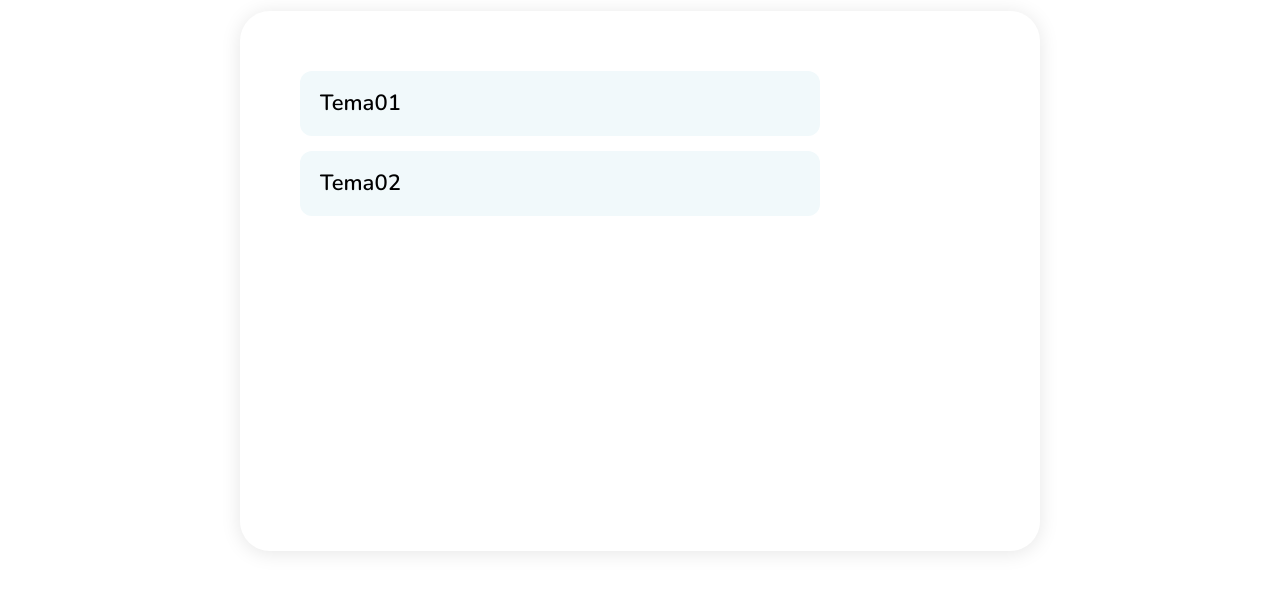
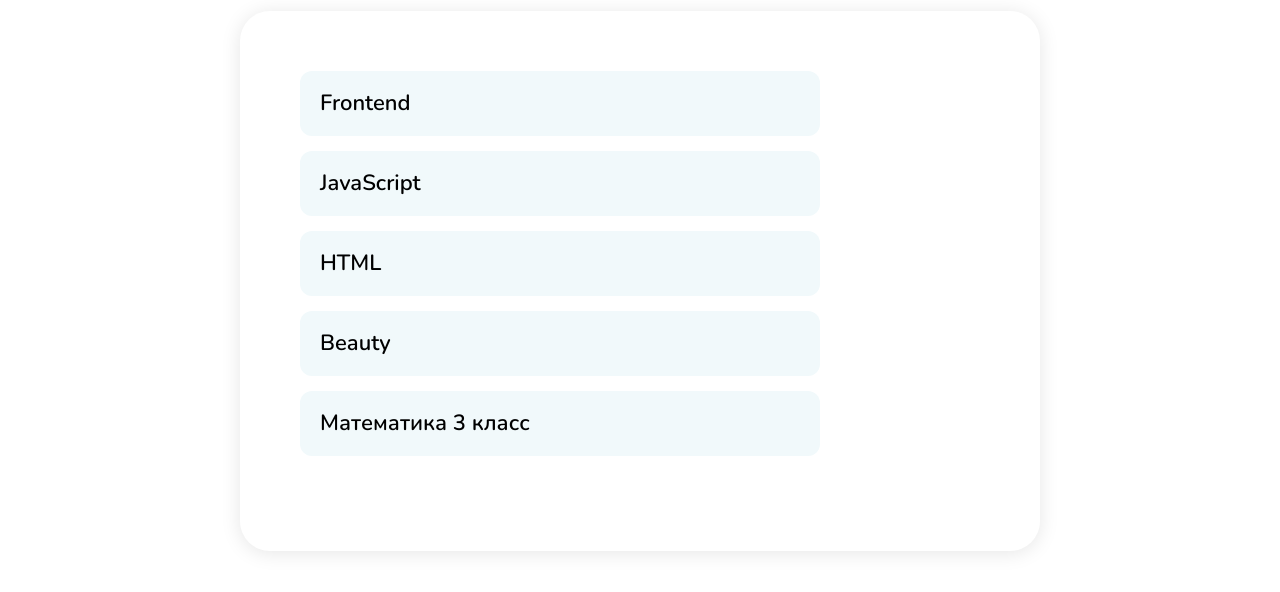
Before and after one commit to YuriArh/quizforstudy, a plain HTML site: page index.html in a window 1280 px wide. Shown: the part 236-828 px from the top of the page. Drawn offline with Linux system fonts and the light colour scheme.

Commit message:
save result work

```diff
--- /dev/null
+++ b/db/quiz_db.json
@@ -0,0 +1,339 @@
+[
+  {
+    "id": "622",
+    "theme": "Frontend",
+    "result": [
+      [30, "есть зададтки, нужно развивать"],
+      [60, "очень хорошо, но есть пробелы"],
+      [90, "отличный результат"]
+    ],
+    "list": [
+      {
+        "type": "radio",
+        "question": "Расшифруйте аббревиатуру HTML",
+        "answers": ["HyperText Markup Language", "HeadingText Markup Language", "HyperText Mode Language", "HeadingText Markup Language"]
+      },
+      {
+        "type": "radio",
+        "question": "Какой тег используется для создания ссылки",
+        "answers": ["<a>", "<link>", "<p>", "<button>"]
+      },
+      {
+        "type": "radio",
+        "question": "Где должен быть тег title?",
+        "answers": ["head", "main", "body", "footer"],
+        "correct": 1
+      },
+      {
+        "type": "radio",
+        "question": "Какая из предложенных ссылок является абсолютной?",
+        "answers": ["http://www.site.com/page.html", "/page.html", "./page.html", "page.html"]
+      },
+      {
+        "type": "radio",
+        "question": "Тег для вывода изображений",
+        "answers": ["img", "image", "picture", "figure"]
+      },
+      {
+        "type": "radio",
+        "question": "Можно ли строчные элементы вкладывать в блочные?",
+        "answers": ["да, можно", "нет, это не семантичная верстка", "можно, только осторожно", "нет, это не валидно"]
+      },
+      {
+        "type": "radio",
+        "question": "Сколько атрибутов id может быть на странице",
+        "answers": ["Один", "Два", "Сколько угодно", "Не одного, нет такого атрибута"]
+      },
+      {
+        "type": "checkbox",
+        "question": "Какие теги используются для списков",
+        "answers": ["dl", "ol", "ul", "rl"],
+        "correct": 3
+      },
+      {
+        "type": "radio",
+        "question": "Как сделать элемент flex-контейнером?",
+        "answers": ["display: flex", "<flex>", "class=\"flex\"", "flex: 1"]
+      },
+      {
+        "type": "checkbox",
+        "question": "Выберите значения свойства justify-content",
+        "answers": ["space-around", "space-between", "space-evenly", "space-revert"],
+        "correct": 3
+      },
+      {
+        "type": "radio",
+        "question": "Какое значение по умолчанию у свойства align-items?",
+        "answers": ["stretch", "initial", "center", "space-around"]
+      },
+      {
+        "type": "radio",
+        "question": "Можно ли использовать технологию Flex и Grid в одном проекте?",
+        "answers": ["да", "нет", "да, но только на разных страницах", "нет это сломает вёрстку"]
+      },
+      {
+        "type": "radio",
+        "question": "Может ли грид-элемент быть грид-контейнером?",
+        "answers": ["да", "нет, вёрстка сломается", "да, только если inline-grid", "нет, так не работает"]
+      },
+      {
+        "type": "checkbox",
+        "question": "Как в JavaScript создать массив?",
+        "answers": ["[]", "new Array()", "Array()", "array()"],
+        "correct": 3
+      },
+      {
+        "type": "radio",
+        "question": "Этот оператор завершает выполнение текущей функции и возвращает её значение.",
+        "answers": ["return", "break", "throw", "catch"]
+
+      },
+      {
+        "type": "radio",
+        "question": "Расшифруйте аббревиатуру DOM",
+        "answers": ["Document Object Model", "Document Objects Mode", "Digital Optical Modulation", "Digital Optical Modul"]
+      },
+      {
+        "type": "checkbox",
+        "question": "Метод, который округляет аргумент",
+        "answers": ["Math.ceil()", "Math.floor()", "Math.round()", "Math.pow()"],
+        "correct": 3
+      },
+      {
+        "type": "radio",
+        "question": "Этот метод разбивает строку на подстроки в виде массив строк",
+        "answers": ["split()", "slice()", "charAt()", "splice()"]
+      },
+      {
+        "type": "radio",
+        "question": "Что вернет выражение parseInt('007')",
+        "answers": ["7", "'007'", "ошибка", "ничего"]
+      },
+      {
+        "type": "checkbox",
+        "question": "Как добавить элемент elem в массив array?",
+        "answers": ["array.push(elem)", "array.shift(elem)", "array[array.length] = elem", "array.pop(elem)"],
+        "correct": 3
+      }
+    ]
+  },
+  {
+    "id": "57135",
+    "theme": "JavaScript",
+    "result": [
+      [20, "есть зададтки, нужно развивать"],
+      [60, "очень хорошо, но есть пробелы"],
+      [90, "отличный результат"]
+    ],
+    "list": [
+      {
+        "type": "checkbox",
+        "question": "Как в JavaScript создать массив?",
+        "answers": ["[]", "new Array()", "Array()", "array()"],
+        "correct": 3
+      },
+      {
+        "type": "radio",
+        "question": "Этот оператор завершает выполнение текущей функции и возвращает её значение.",
+        "answers": ["return", "break", "throw", "catch"]
+
+      },
+      {
+        "type": "radio",
+        "question": "Расшифруйте аббревиатуру DOM",
+        "answers": ["Document Object Model", "Document Objects Mode", "Digital Optical Modulation", "Digital Optical Modul"]
+      },
+      {
+        "type": "checkbox",
+        "question": "Метод, который округляет аргумент",
+        "answers": ["Math.ceil()", "Math.floor()", "Math.round()", "Math.pow()"],
+        "correct": 3
+      },
+      {
+        "type": "radio",
+        "question": "Этот метод разбивает строку на подстроки в виде массив строк",
+        "answers": ["split()", "slice()", "charAt()", "splice()"]
+      },
+      {
+        "type": "radio",
+        "question": "Что вернет выражение parseInt('007')",
+        "answers": ["7", "'007'", "ошибка", "ничего"]
+      },
+      {
+        "type": "checkbox",
+        "question": "Как добавить элемент elem в массив array?",
+        "answers": ["array.push(elem)", "array.shift(elem)", "array[array.length] = elem", "array.pop(elem)"],
+        "correct": 3
+      }
+    ]
+  },
+  {
+    "id": "89345",
+    "theme": "HTML",
+    "result": [
+      [10, "есть зададтки, нужно развивать"],
+      [60, "очень хорошо, но есть пробелы"],
+      [90, "отличный результат"]
+    ],
+    "list": [
+      {
+        "type": "radio",
+        "question": "Расшифруйте аббревиатуру HTML",
+        "answers": ["HyperText Markup Language", "HeadingText Markup Language", "HyperText Mode Language", "HeadingText Markup Language"]
+      },
+      {
+        "type": "radio",
+        "question": "Какой тег используется для создания ссылки",
+        "answers": ["<a>", "<link>", "<p>", "<button>"]
+      },
+      {
+        "type": "radio",
+        "question": "Где должен быть тег title?",
+        "answers": ["head", "main", "body", "footer"],
+        "correct": 1
+      },
+      {
+        "type": "radio",
+        "question": "Какая из предложенных ссылок является абсолютной?",
+        "answers": ["http://www.site.com/page.html", "/page.html", "./page.html", "page.html"]
+      },
+      {
+        "type": "radio",
+        "question": "Тег для вывода изображений",
+        "answers": ["img", "image", "picture", "figure"]
+      },
+      {
+        "type": "radio",
+        "question": "Можно ли строчные элементы вкладывать в блочные?",
+        "answers": ["да, можно", "нет, это не семантичная верстка", "можно, только осторожно", "нет, это не валидно"]
+      },
+      {
+        "type": "radio",
+        "question": "Сколько атрибутов id может быть на странице",
+        "answers": ["Один", "Два", "Сколько угодно", "Не одного, нет такого атрибута"]
+      },
+      {
+        "type": "checkbox",
+        "question": "Какие теги используются для списков",
+        "answers": ["dl", "ol", "ul", "rl"],
+        "correct": 3
+      },
+      {
+        "type": "radio",
+        "question": "Как сделать элемент flex-контейнером?",
+        "answers": ["display: flex", "<flex>", "class=\"flex\"", "flex: 1"]
+      },
+      {
+        "type": "checkbox",
+        "question": "Выберите значения свойства justify-content",
+        "answers": ["space-around", "space-between", "space-evenly", "space-revert"],
+        "correct": 3
+      },
+      {
+        "type": "radio",
+        "question": "Какое значение по умолчанию у свойства align-items?",
+        "answers": ["stretch", "initial", "center", "space-around"]
+      },
+      {
+        "type": "radio",
+        "question": "Можно ли использовать технологию Flex и Grid в одном проекте?",
+        "answers": ["да", "нет", "да, но только на разных страницах", "нет это сломает вёрстку"]
+      },
+      {
+        "type": "radio",
+        "question": "Может ли грид-элемент быть грид-контейнером?",
+        "answers": ["да", "нет, вёрстка сломается", "да, только если inline-grid", "нет, так не работает"]
+      }
+    ]
+  },
+  {
+    "id": "23023",
+    "theme": "Beauty",
+    "result": [
+      [20, "есть зададтки, нужно развивать"],
+      [50, "очень хорошо, вы разбирайтесь в теме бьюти"],
+      [80, "отличный результат"]
+    ],
+    "list": [
+      {
+        "type": "radio",
+        "question": "цветовой круг содержит в себе",
+        "answers": ["3 основных цвета", "4 основных цвета", "2 основных цвета", "5 основных цветов"]
+      },
+      {
+        "type": "radio",
+        "question": "золотое сечение лица - ",
+        "answers": ["идеальные пропорции лица", "может быть только у мужчин", "встречается только у женщин", "может быть только у детей"]
+      },
+      {
+        "type": "radio",
+        "question": "формы лица, сколько их?",
+        "answers": ["7", "4", "6", "5"]
+      },
+      {
+        "type": "radio",
+        "question": "формы глаз сколько их",
+        "answers": ["9", "6", "8", "5"]
+      },
+      {
+        "type": "radio",
+        "question": "комки Биша — это",
+        "answers": ["жировые отложения в области щек", "жировые отложения под глазами", "жировые отложения в области подбородка", "жировые отложения в верхних веках"]
+      },
+      {
+        "type": "radio",
+        "question": "корректор для лица:",
+        "answers": ["наносится точечно на проблемные участки кожи", "наносится на всё лицо", "наносится только под глаза", "наносится на зоны высветления лица"]
+      },
+      {
+        "type": "radio",
+        "question": "скульптор для лица нужен:",
+        "answers": ["для прорисовывания всех естественныех теневых зон на лице", "чтобы скрыть проблемные участки кожи", "для высветления зоны под глазами", "для затемнения зоны подбородка"]
+      }
+    ]
+  },
+  {
+    "id": "73789",
+    "theme": "Математика 3 класс",
+    "result": [
+      [20, "Молодец, ты очень старался, но нужно еще потренироваться"],
+      [60, "Умница, очень хороший результат"],
+      [100, "Вот это да, это лучший результат"]
+    ],
+    "list": [
+      {
+        "type": "checkbox",
+        "question": "Выбери все выражения, значения которых равны 6",
+        "answers": ["24 : 4", "42 : 7", "30 : 5", "48 : 6"],
+        "correct": 3
+      },
+      {
+        "type": "radio",
+        "question": "Цена одной наклейки 4 рубля. Сколько рублей нужно заплатить за 8 таких наклеек?",
+        "answers": ["4 · 8 = 32 (р.)", "4 + 8 = 12 (р.)", "8 : 4 = 2 (р.)", "8 – 4 = 4 (р.)"]
+
+      },
+      {
+        "type": "checkbox",
+        "question": "Выбери все выражения, значения которых равны 0",
+        "answers": ["0 · 43", "0 · 1", "52 : 1", "1 · 30"],
+        "correct": 2
+      },
+      {
+        "type": "radio",
+        "question": "Для украшения 3 одинаковых тортов нужно 24 розочки. Сколько розочек необходимо для украшения 6 таких тортов?",
+        "answers": ["48", "36", "72", "56"]
+      },
+      {
+        "type": "radio",
+        "question": "Летом Юра отдыхал на море. Там он собрал 10 больших ракушек, а маленьких в 2 раза больше. Сколько всего ракушек собрал Юра?",
+        "answers": ["30", "28", "60", "40"]
+      },
+      {
+        "type": "radio",
+        "question": "Найди площадь клумбы прямоугольной формы, если её длина 4 м, а ширина 2 м.",
+        "answers": ["8м²", "8м", "6м²", "6м"]
+      }
+    ]
+  }
+]
--- a/js/script.js
+++ b/js/script.js
@@ -5,98 +5,8 @@ const selection = document.querySelector('.selection');
 const title = document.querySelector('.main__title');
 
 const getData = () => {
-    const dataBase = [
-        {
-            id: "01",
-            theme: 'Tema01',
-            result: [
-                [30, 'Есть задатки'],
-                [60, 'Неплохо']
-                [100, 'Отлично']
-            ],
-            list: [
-                {
-                    type: 'checkbox',
-                    question: 'Вопрос',
-                    answers: ['правильный1', 'правилньый2', 'неправильный', 'неправильный'],
-                    correct: 2
-                },
-                {
-                    type: 'radio',
-                    question: 'Вопрос',
-                    answers: ['правильный1', 'неправилньый', 'неправильный', 'неправильный'],
-                },
-                {
-                    type: 'checkbox',
-                    question: 'Вопрос',
-                    answer: ['правильный1', 'правилньый2', 'неправильный', 'неправильный'],
-                    correct: 2
-                },
-                {
-                    type: 'radio',
-                    question: 'Вопрос',
-                    answer: ['правильный1', 'неправилньый', 'неправильный', 'неправильный'],
-                },
-                {
-                    type: 'checkbox',
-                    question: 'Вопрос',
-                    answers: ['правильный1', 'правилньый2', 'неправильный', 'неправильный'],
-                    correct: 1
-                },
-                {
-                    type: 'checkbox',
-                    question: 'Вопрос',
-                    answers: ['правильный1', 'правилньый2', 'правильный3', 'неправильный'],
-                    correct: 3
-                },
-                {
-                    type: 'radio',
-                    question: 'Вопрос',
-                    answers: ['правильный1', 'неправилньый', 'неправильный', 'неправильный'],
-                }
-            ]
-        },
-        {
-            id: "02",
-            theme: 'Tema02',
-            result: [
-                [40, 'Есть задатки'],
-                [80, 'Неплохо']
-                [100, 'Отлично']
-            ],
-            list: [
-                {
-                    type: 'radio',
-                    question: 'Вопрос',
-                    answers: ['правильный1', 'неправилньый', 'неправильный', 'неправильный'],
-                },
-                {
-                    type: 'radio',
-                    question: 'Вопрос',
-                    answers: ['правильный1', 'правилньый2', 'неправильный', 'неправильный'],
-                },
-                {
-                    type: 'checkbox',
-                    question: 'Вопрос',
-                    answers: ['правильный1', 'правилньый2', 'неправильный', 'неправильный'],
-                    correct: 1
-                },
-                {
-                    type: 'checkbox',
-                    question: 'Вопрос',
-                    answers: ['правильный1', 'правилньый2', 'правильный3', 'неправильный'],
-                    correct: 3
-                },
-                {
-                    type: 'radio',
-                    question: 'Вопрос',
-                    answers: ['правильный1', 'неправилньый', 'неправильный', 'неправильный'],
-                }
-            ]
-        }
-    ];
-    return dataBase;
-}
+    return fetch('db/quiz_db.json').then(responce => responce.json())
+};
 
 const hideElem = elem => {
     let opacity = getComputedStyle(elem).getPropertyValue('opacity');
@@ -129,8 +39,20 @@ const renderTheme = themes => {
         button.className = 'selection__theme';
         button.dataset.id = themes[i].id;
         button.textContent = themes[i].theme;
+        li.append(button);
 
-        li.append(button);
+        const result = loadResult(themes[i].id)
+
+        if (result) {
+            const p = document.createElement('p');
+            p.className = 'selection__result';
+
+            p.innerHTML = `
+                <span class="selection__result-ratio">${result}/${themes[i].list.length}</span>
+                <span class="selection__result-text">Последний результат</span>
+            `;
+            li.append(p);
+        }
 
         list.append(li);
 
@@ -138,11 +60,40 @@ const renderTheme = themes => {
     }
     return buttons;
 };
+const shuffle = array => {
+    const newArray = [...array];
+    for (let i = newArray.length - 1; i > 0; i -=1) {
+        let j = Math.floor(Math.random() * (i + 1));
+        [newArray[i], newArray[j]] = [newArray[j], newArray[i]]
+    }
+    return newArray;
+};
+
+const saveResult = (result, id) => {
+    localStorage.setItem(id, result);
+};
+
+const loadResult = (id) => localStorage.getItem(id);
+
+const createKeyAnswers = data => {
+    const keys = [];
+
+    for (let i = 0; i < data.answers.length; i++) {
+        if (data.type === 'radio') {
+            keys.push([data.answers[i], !i]);
+        } else {
+            keys.push([data.answers[i], i < data.correct]);
+        }
+    }
+
+    return shuffle(keys);
+};
 
 const createAnswer = data => {
     const type = data.type;
+    const answers = createKeyAnswers(data);
 
-    return data.answers.map(item => {
+    const labels = answers.map((item, i) => {
         const label = document.createElement('label');
         label.className = 'answer';
 
@@ -150,25 +101,68 @@ const createAnswer = data => {
         input.type = type;
         input.name = 'answer';
         input.className = `answer__${type}`;
+        input.value = i;
 
-        const text = document.createTextNode(item);
+        const text = document.createTextNode(item[0]);
 
         label.append(input, text);
 
         return label;
     });
-}
+
+    const keys = answers.map(answer => answer[1]);
+    return {
+        labels,
+        keys
+    };
+};
+
+const showResult = (result, quiz) => {
+    const block = document.createElement('div');
+    block.className = 'main__box main__box-result result';
+
+    const percent = result / quiz.list.length * 100;
+
+    console.log(quiz.result[1][0])
+
+let ratio = 0;
+
+    for (let i = 0; i < quiz.result.length; i++) {
+        if (percent >= quiz.result[i][0]) {
+            ratio = i;
+            console.log(quiz.result[i])
+        }
+    }
+
+    block.innerHTML = `
+    <h2 class="main__subtitle main__subtitle-result">Ваш результат</h2>
+
+        <div class="result__box">
+            <p class="result__ratio result__ratio-${ratio + 1}">${result}/${quiz.list.length}</p>
+            <p class="result__text">${quiz.result[ratio][1]}</p>
+        </div>
+
+    `;
+
+    const button = document.createElement('button');
+    button.className = 'main__btn result__return';
+    button.textContent = 'К списку квизов';
+
+    block.append(button);
+    main.append(block);
+};
+
 
 const renderQuiz = quiz => {
     hideElem(title);
     hideElem(selection);
-
 
     const questionBox = document.createElement('div');
     questionBox.className = 'main__box main__box-question';
 
     main.append(questionBox);
 
+    let result = 0;
     let questionCount = 0;
 
     const showQuestion = () => {
@@ -187,20 +181,19 @@ const renderQuiz = quiz => {
         legend.className = 'main__subtitle';
         legend.textContent = data.question;
 
-        const answers = createAnswer(data);
+        const answersData = createAnswer(data);
 
         const button = document.createElement('button');
         button.className = 'main__btn question__next';
         button.type = 'submit';
         button.textContent= 'Подтвердить';
 
-        fieldset.append(legend, ...answers);
+        fieldset.append(legend, ...answersData.labels);
 
         form.append(fieldset, button);
 
         questionBox.append(form);
 
-        console.log(form.answer)
         form.addEventListener('submit', (event) => {
             event.preventDefault();
 
@@ -212,9 +205,23 @@ const renderQuiz = quiz => {
                 return input.checked ? input.value : false;
             });
             if (ok) {
-                console.log(answer);
+                if ((answer.every((result, i) => !!result === answersData.keys[i]))) {
+                    result +=1;
+                }
+
+                if (questionCount < quiz.list.length) {
+                    showQuestion();
+                } else {
+                    hideElem(questionBox);
+                    showResult(result, quiz);
+                    saveResult(result, quiz.id);
+                }
+
             } else {
-                console.error('не выбран ни один ответ')
+                form.classList.add('main__form-question_error');
+                setTimeout(() => {
+                    form.classList.remove('main__form-question_error');
+                }, 1000);
             }
         });
     };
@@ -232,8 +239,8 @@ const addClick = (buttons, data) => {
     });
 };
 
-const initQuiz = () => {
-    const data = getData();
+const initQuiz = async () => {
+    const data = await getData();
 
     const buttons = renderTheme(data);
 
```
Also changed, not shown: css/style.css (renamed from style.css, +14 -4 lines), index.html (+6 -6 lines), css/reset.css (renamed from reset.css).
